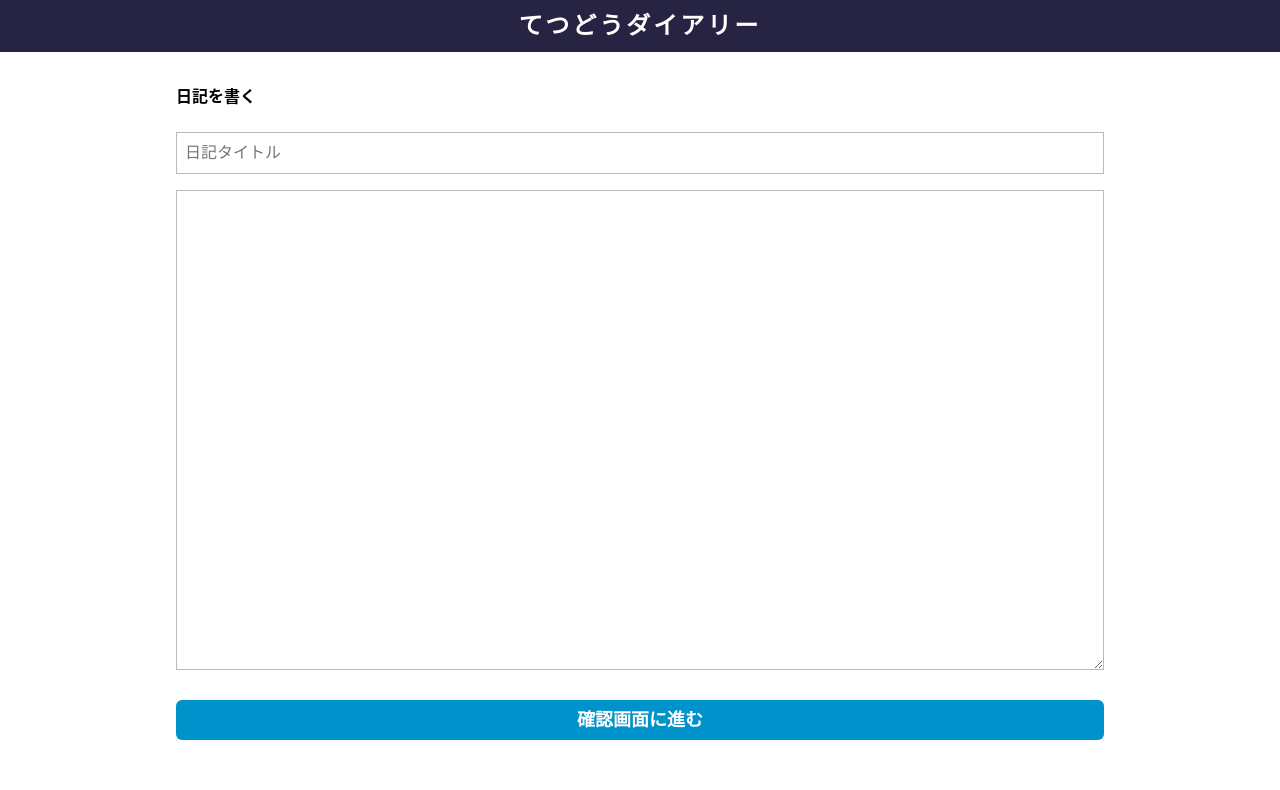
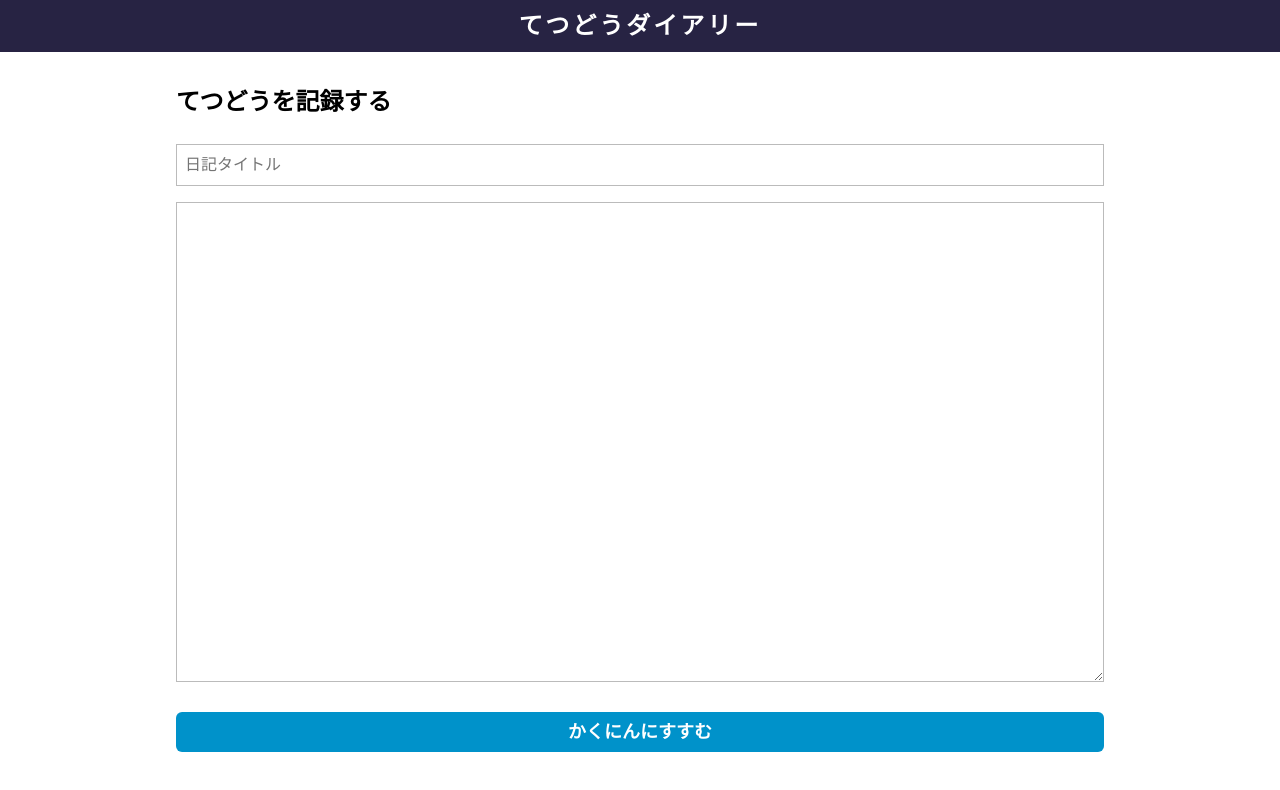
Before and after one commit to yk1979/railway-diary, a Next.js app: page /edit in a window 1280 px wide. Shown: the top 790 px of the page. Built offline with nearby package versions, Linux system fonts and the light colour scheme; a web font is replaced by a local one.

Commit message:
タイトル、ボタンをかわいくした

```diff
--- a/src/components/Button/index.tsx
+++ b/src/components/Button/index.tsx
@@ -2,6 +2,7 @@ import React from "react";
 import styled, { ThemeProvider } from "styled-components";
 
 import Color from "../../constants/Color";
+import Font from "../../constants/Font";
 
 export const buttonTheme = {
   primary: {
@@ -18,6 +19,7 @@ export const Base = styled.button`
   color: ${Color.Text.White};
   font-weight: bold;
   font-size: 1.8rem;
+  font-family: ${Font.Family.Primary};
   line-height: 40px;
   background: ${({ theme }) => theme.background};
   border: none;
--- a/src/components/EditForm.tsx
+++ b/src/components/EditForm.tsx
@@ -63,7 +63,7 @@ const EditForm = ({ className, diary }: Props) => {
         onChange={e => setTitle(e.target.value)}
       />
       <Editor value={body} onChange={e => setBody(e.target.value)} />
-      <ToPreviewButton text="確認画面に進む" />
+      <ToPreviewButton text="かくにんにすすむ" />
     </form>
   );
 };
--- a/src/components/Heading/Text1.tsx
+++ b/src/components/Heading/Text1.tsx
@@ -1,7 +1,15 @@
 import React from "react";
+import styled from "styled-components";
+
+import Font from "../../constants/Font";
 import { HeadingProps } from ".";
 
+const Root = styled.h1`
+  font-size: 2.4rem;
+  font-family: ${Font.Family.Primary};
+`;
+
 // TODO h2等の任意のh要素でレンダリングできるよう、propsにasを追加する
-const Text1 = ({ text }: HeadingProps) => <h1>{text}</h1>;
+const Text1 = ({ text, as }: HeadingProps) => <Root as={as}>{text}</Root>;
 
 export default Text1;
--- a/src/components/Heading/index.tsx
+++ b/src/components/Heading/index.tsx
@@ -5,7 +5,8 @@ const Heading = {
 };
 
 export type HeadingProps = {
-  as?: React.ReactElement;
+  // TODO any修正
+  as?: any;
   text: string;
 };
 
--- a/src/components/Preview.tsx
+++ b/src/components/Preview.tsx
@@ -41,7 +41,7 @@ const Preview = ({ diary }: PreviewProps) => {
           <Title>{diary.title}</Title>
           <Body>{diary.body}</Body>
           <SubmitButton
-            text="投稿する"
+            text="きろくする"
             onClick={(e: Event) => {
               e.preventDefault();
               if (diary) {
@@ -51,7 +51,7 @@ const Preview = ({ diary }: PreviewProps) => {
             }}
           />
           <BackButton
-            text="戻る"
+            text="もどる"
             onClick={(e: Event) => {
               e.preventDefault();
               router.push("/edit");
--- /dev/null
+++ b/src/constants/Font.ts
@@ -0,0 +1,11 @@
+const Font = {
+  Weight: {
+    Default: 400,
+    Bold: 700
+  },
+  Family: {
+    Primary: `"corporate-logo", sans-serif`
+  }
+};
+
+export default Font;
--- a/src/pages/edit.tsx
+++ b/src/pages/edit.tsx
@@ -3,6 +3,7 @@ import { useSelector } from "react-redux";
 import styled from "styled-components";
 
 import EditForm from "../components/EditForm";
+import Heading from "../components/Heading";
 import Layout from "../components/Layout";
 import { RootState } from "../store";
 
@@ -17,7 +18,7 @@ const EditPage = () => {
 
   return (
     <Layout>
-      <h1>日記を書く</h1>
+      <Heading.Text1 text="てつどうを記録する" as="h2" />
       <StyledEditForm diary={diary} />
     </Layout>
   );
--- a/src/pages/mypage.tsx
+++ b/src/pages/mypage.tsx
@@ -1,6 +1,7 @@
 import React from "react";
 import { useSelector } from "react-redux";
 
+import Heading from "../components/Heading";
 import Layout from "../components/Layout";
 import { RootState } from "../store";
 import { Diary } from "../store/diary/types";
@@ -9,6 +10,7 @@ const MyPage = () => {
   const diaries = useSelector<RootState, Diary[]>(state => state.diaries);
   return (
     <Layout>
+      <Heading.Text1 text="てつどうの記録" />
       {diaries.map(d => (
         <div key={d.id}>
           {d.title}
```
